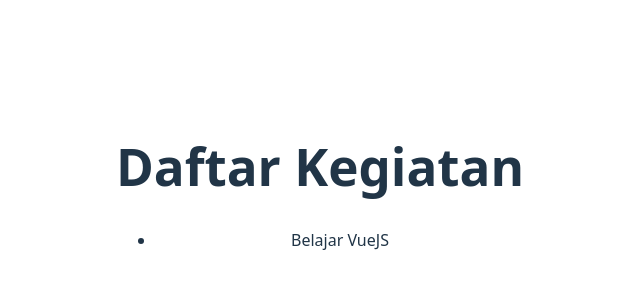
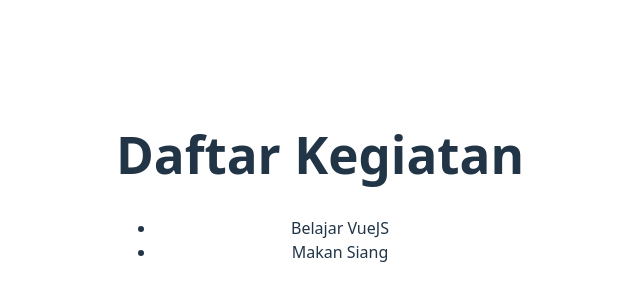
Before and after one commit to DanielArkhan/32-pbk-uts-233510652, a Vue app: page / in a window 1280 px wide. Shown: the part 214-514 px from the top of the page, without its empty margins (320-960 px from the left). Built offline with nearby package versions, Linux system fonts and the light colour scheme.

Commit message:
Menambahkan array untuk menampung kegiatan

```diff
--- a/src/App.vue
+++ b/src/App.vue
@@ -2,7 +2,19 @@
   <main>
     <h1>Daftar Kegiatan</h1>
     <ul>
-      <li>Belajar VueJS</li>
+      <li v-for="(task, index) in tasks" :key="index">
+        {{ task }}
+      </li>
     </ul>
   </main>
 </template>
+
+<script>
+export default {
+  data() {
+    return {
+      tasks: ['Belajar VueJS', 'Makan Siang']
+    };
+  }
+};
+</script>
```
